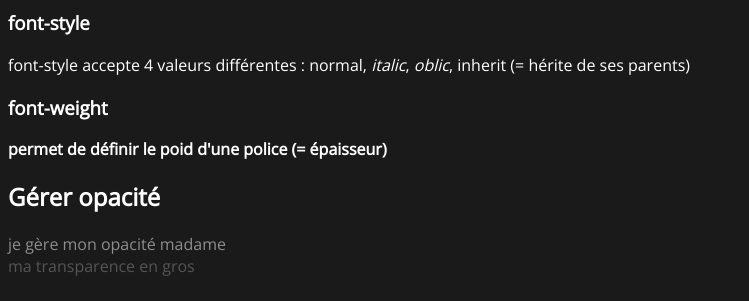
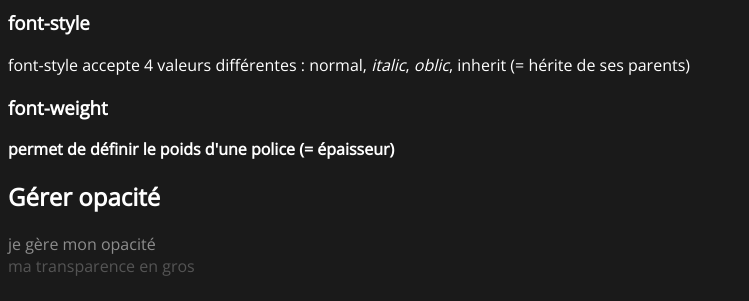
Before and after one commit to jtrognon/base, a plain HTML site: page base/milieu/base.html in a window 1280 px wide. Shown: the part 5737-6038 px from the top of the page, without its empty margins (0-749 px from the left). Drawn offline with nearby package versions, Linux system fonts and the light colour scheme.

Commit message:
Update base.html

```diff
--- a/base/milieu/base.html
+++ b/base/milieu/base.html
@@ -359,12 +359,12 @@
 
         <h3>font-weight</h3>
         <p id = "font-weight_exemple">
-            permet de définir le poid d'une police (= épaisseur)
+            permet de définir le poids d'une police (= épaisseur)
         </p>
 
         <h2>Gérer opacité</h2>
 
-        <div id = "exemple_opacité"> je gère mon opacité madame</div>
+        <div id = "exemple_opacité"> je gère mon opacité</div>
         <div id = "exemple_opacité2">ma transparence en gros</div>
 
         <h2>propriétés de type "text"</h2>
```
